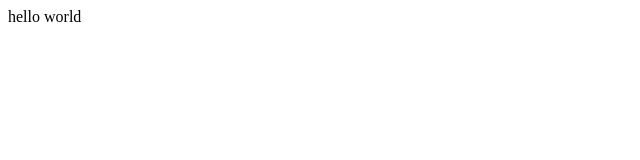
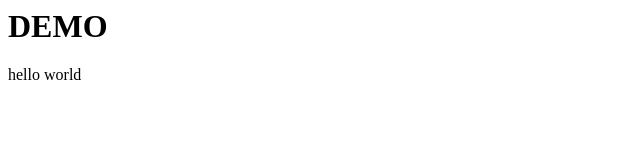
Before and after one commit to gupta-suryansh/first-repo, a plain HTML site: page index.html in a window 1280 px wide. Shown: the whole page, without its empty margins (0-640 px from the left). Drawn offline with Linux system fonts and the light colour scheme.

Commit message:
Add heading

```diff
--- a/index.html
+++ b/index.html
@@ -1 +1,2 @@
-<p>hello world</p>
+<h1>DEMO</h1>
+<p>hello world</p><br>
```
